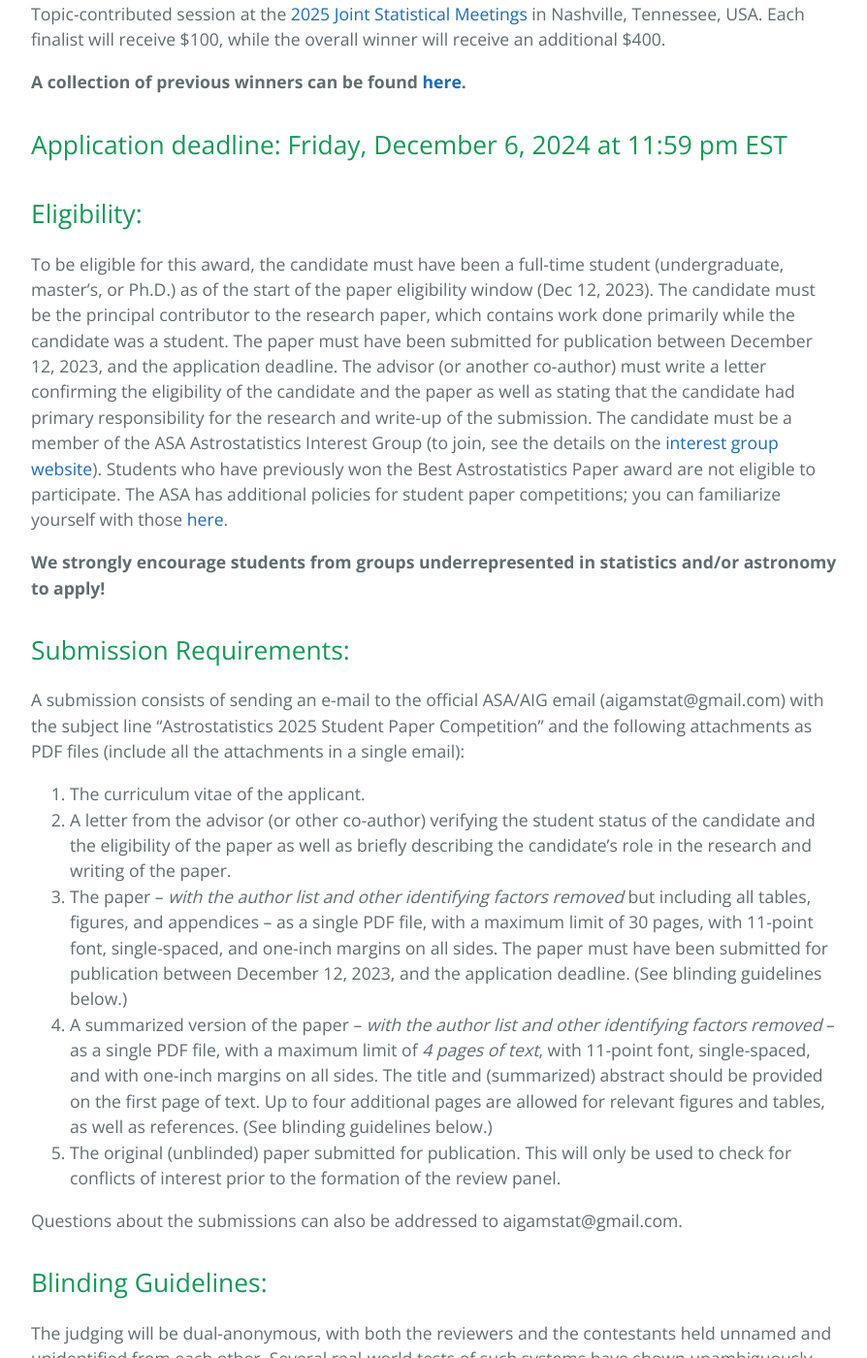
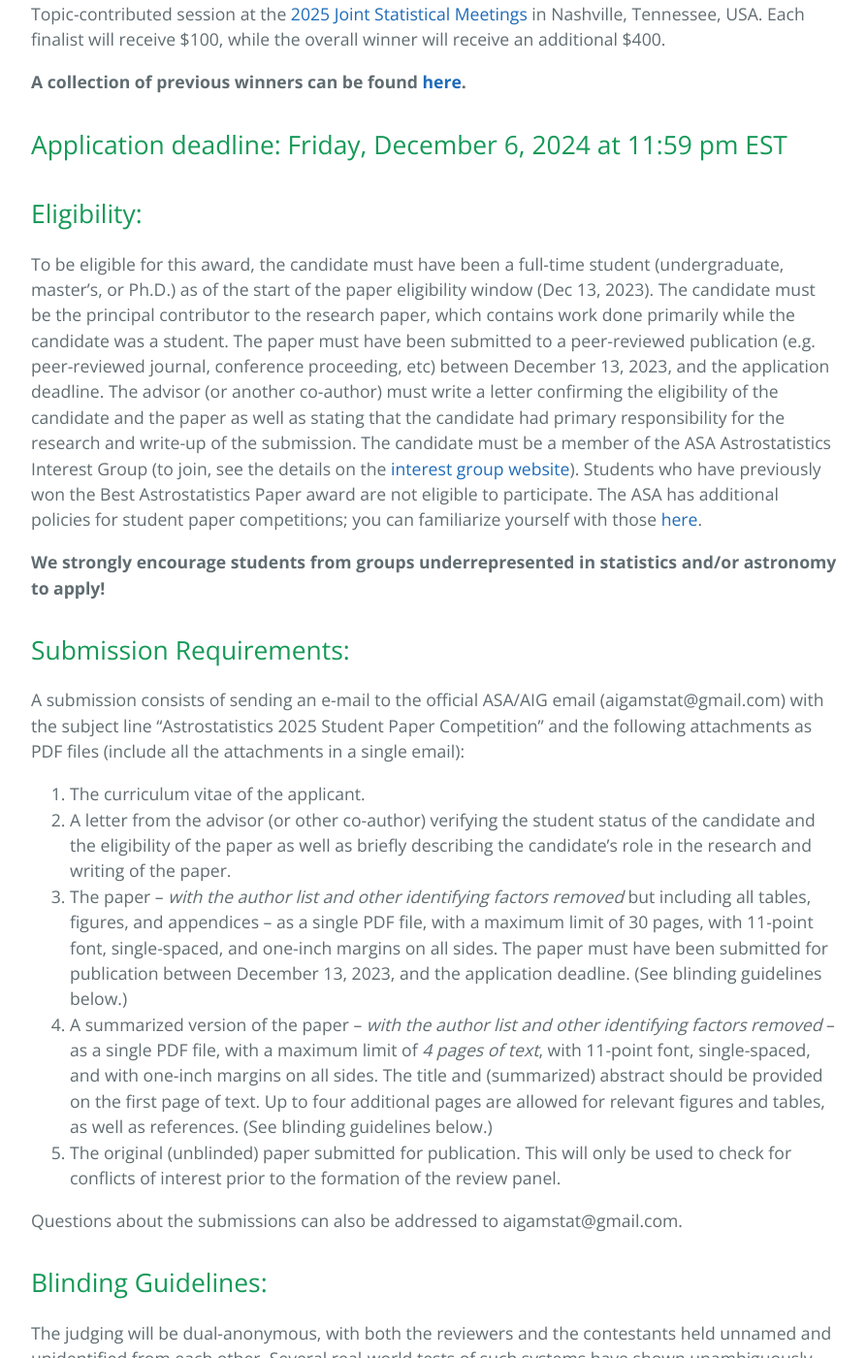
Before and after one commit to aigamstat/aigamstat.github.io, a Jekyll site: the page built from competition/index.md, in a window 1280 px wide and 1400 px high, scrolled down 546 px. Shown: the whole window at 97% size, without its empty margins (192-1086 px from the left). Built offline with Jekyll 4.4.1, drawn with Linux system fonts in a browser that asks for light colours.

Commit message:
Update index.md

```diff
--- a/competition/index.md
+++ b/competition/index.md
@@ -18,7 +18,7 @@
 
 ## Eligibility:
 
-To be eligible for this award, the candidate must have been a full-time student (undergraduate, master's, or Ph.D.) as of the start of the paper eligibility window (Dec 12, 2023). The candidate must be the principal contributor to the research paper, which contains work done primarily while the candidate was a student. The paper must have been submitted for publication between December 12, 2023, and the application deadline. The advisor (or another co-author) must write a letter confirming the eligibility of the candidate and the paper as well as stating that the candidate had primary responsibility for the research and write-up of the submission. The candidate must be a member of the ASA Astrostatistics Interest Group (to join, see the details on the [interest group website](../join.html)). Students who have previously won the Best Astrostatistics Paper award are not eligible to participate. The ASA has additional policies for student paper competitions; you can familiarize yourself with those [here](http://www.amstat.org/ASA/Your-Career/Student-Paper-Competitions.aspx).
+To be eligible for this award, the candidate must have been a full-time student (undergraduate, master's, or Ph.D.) as of the start of the paper eligibility window (Dec 13, 2023). The candidate must be the principal contributor to the research paper, which contains work done primarily while the candidate was a student. The paper must have been submitted to a peer-reviewed publication (e.g. peer-reviewed journal, conference proceeding, etc) between December 13, 2023, and the application deadline. The advisor (or another co-author) must write a letter confirming the eligibility of the candidate and the paper as well as stating that the candidate had primary responsibility for the research and write-up of the submission. The candidate must be a member of the ASA Astrostatistics Interest Group (to join, see the details on the [interest group website](../join.html)). Students who have previously won the Best Astrostatistics Paper award are not eligible to participate. The ASA has additional policies for student paper competitions; you can familiarize yourself with those [here](http://www.amstat.org/ASA/Your-Career/Student-Paper-Competitions.aspx).
 
 **We strongly encourage students from groups underrepresented in statistics and/or astronomy to apply!**
 
@@ -28,7 +28,7 @@
 
 1. The curriculum vitae of the applicant.
 2. A letter from the advisor (or other co-author) verifying the student status of the candidate and the eligibility of the paper as well as briefly describing the candidate's role in the research and writing of the paper.
-3. The paper -- *with the author list and other identifying factors removed* but including all tables, figures, and appendices -- as a single PDF file, with a maximum limit of 30 pages, with 11-point font, single-spaced, and one-inch margins on all sides. The paper must have been submitted for publication between December 12, 2023, and the application deadline. (See blinding guidelines below.)
+3. The paper -- *with the author list and other identifying factors removed* but including all tables, figures, and appendices -- as a single PDF file, with a maximum limit of 30 pages, with 11-point font, single-spaced, and one-inch margins on all sides. The paper must have been submitted for publication between December 13, 2023, and the application deadline. (See blinding guidelines below.)
 4. A summarized version of the paper -- *with the author list and other identifying factors removed* -- as a single PDF file, with a maximum limit of *4 pages of text*, with 11-point font, single-spaced, and with one-inch margins on all sides. The title and (summarized) abstract should be provided on the first page of text. Up to four additional pages are allowed for relevant figures and tables, as well as references. (See blinding guidelines below.)
 5. The original (unblinded) paper submitted for publication. This will only be used to check for conflicts of interest prior to the formation of the review panel.
 
```
